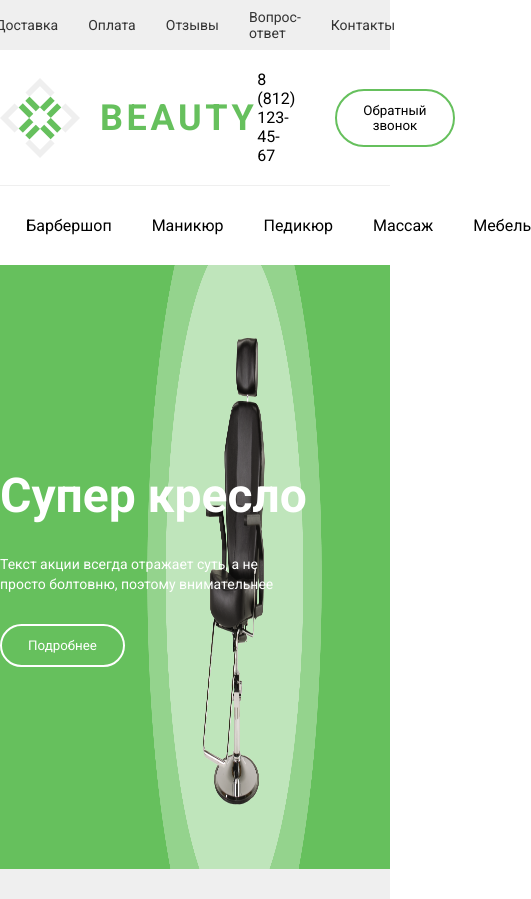
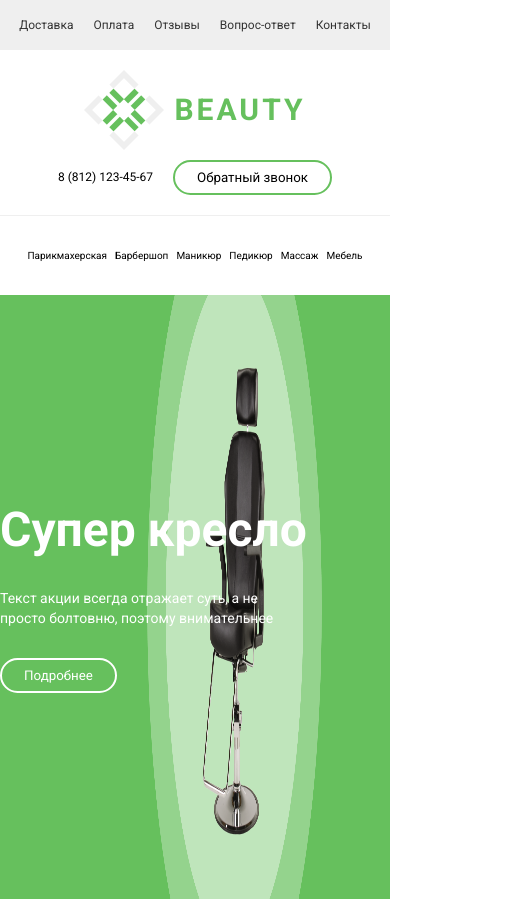
Before and after one commit to igorek888rane/layout-beauty, a website built with webpack: page public/index.html in a window 390 px wide. Shown: the top 899 px of the page, 531 px wide, since content can reach past the window. Built offline with nearby package versions, Linux system fonts and the light colour scheme; files whose address does not match are found by name.

Commit message:
адаптив

```diff
--- a/src/styles/footer/footer.scss
+++ b/src/styles/footer/footer.scss
@@ -44,3 +44,22 @@
   }
 
 }
+@media (max-width:992px) {
+.footer_contact{
+  flex-direction: column;
+  grid-gap: 20px;
+}
+  .footer_privacy_policy{
+    .footer_privacy_policy_content{
+      flex-direction: column;
+      align-items: center;
+      grid-gap: 10px;
+      p{
+        text-align: center;
+      }
+    }
+  }
+}
+@media (max-width:576px) {
+
+}
--- a/src/styles/header/header.scss
+++ b/src/styles/header/header.scss
@@ -1,14 +1,16 @@
 
-header{
-  border-bottom: 1px solid #EFEFEF ;
-  .header_anchor{
+header {
+  border-bottom: 1px solid #EFEFEF;
+
+  .header_anchor {
     display: flex;
     justify-content: center;
     align-items: center;
     grid-gap: 30px;
     background-color: #EFEFEF;
     height: 50px;
-    a{
+
+    a {
       font-style: normal;
       font-weight: 400;
       font-size: 14px;
@@ -16,17 +18,20 @@ header{
       color: #333333;
     }
   }
-  .header_info{
+
+  .header_info {
     display: flex;
     justify-content: space-between;
     align-items: center;
     background-color: #ffff;
     padding: 20px 0;
-    .header_logo{
+
+    .header_logo {
       display: flex;
       align-items: center;
       grid-gap: 20px;
-      span{
+
+      span {
         font-weight: 700;
         font-size: 36px;
         line-height: 42px;
@@ -39,6 +44,40 @@ header{
 
 }
 
-//@media max-width: {
-//
-//}
+@media (max-width: 767px) {
+  header {
+    .header_anchor {
+      grid-gap: 20px;
+
+      a {
+        font-size: 12px;
+      }
+    }
+
+    .header_info {
+      .header_logo {
+        grid-gap: 10px;
+
+        span {
+          font-size: 30px;
+        }
+      }
+    }
+  }
+}
+
+@media (max-width: 576px) {
+  header {
+    .header_info {
+      flex-direction: column;
+      grid-gap: 10px;
+      .header_logo {
+        grid-gap: 10px;
+
+        span {
+          font-size: 30px;
+        }
+      }
+    }
+  }
+}
--- a/src/styles/main.scss
+++ b/src/styles/main.scss
@@ -17,13 +17,6 @@ body{
     line-height: 19px;
     color: #000000;
   }
-  //.back_call{
-  //  background-color: transparent;
-  //  border: 2px solid #66C05D;
-  //  border-radius: 40px;
-  //  padding: 12px 26px;
-  //  cursor: pointer;
-  //}
 
 }
 .btn{
@@ -33,3 +26,26 @@ body{
   padding: 12px 26px;
   cursor: pointer;
 }
+
+@media (max-width:767px) {
+ .contact{
+   grid-gap: 30px;
+   .phone{
+     font-size: 14px;
+   }
+ }
+  .btn{
+    padding: 10px 24px;
+  }
+}
+@media (max-width:576px) {
+  .contact{
+    grid-gap: 20px;
+    .phone{
+      font-size: 12px;
+    }
+  }
+  .btn{
+    padding: 8px 22px;
+  }
+}
--- a/src/styles/navigation/navigation.scss
+++ b/src/styles/navigation/navigation.scss
@@ -11,3 +11,33 @@
     color: #000000;
   }
 }
+
+
+
+@media (max-width:767px) {
+  .main_navigation{
+      grid-gap: 25px;
+      a{
+        font-size: 14px;
+      }
+
+  }
+}
+@media (max-width:576px) {
+  .main_navigation{
+    grid-gap: 10px;
+    a{
+      font-size: 12px;
+    }
+
+  }
+}
+@media (max-width:413px) {
+  .main_navigation{
+    grid-gap: 8px;
+    a{
+      font-size: 10px;
+    }
+
+  }
+}
```
